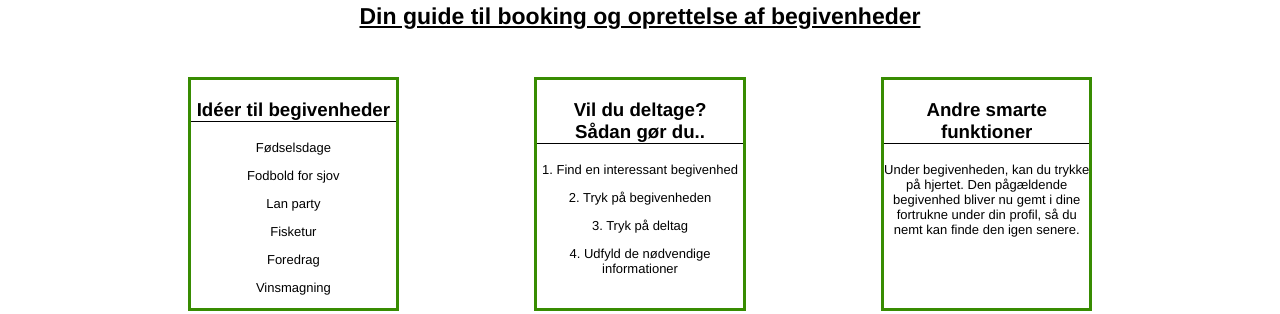
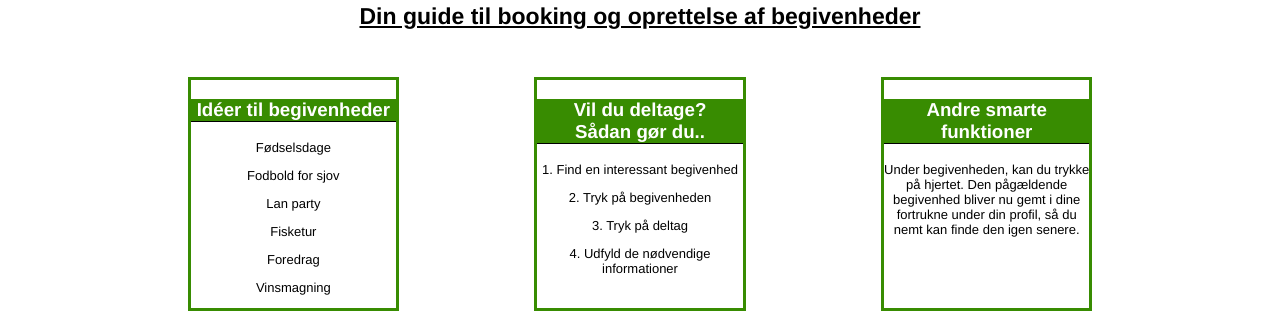
Before and after one commit to Surkrit/vrogum_forbedringer, a plain HTML site: page index.html in a window 1280 px wide. Shown: the part 644-958 px from the top of the page. Drawn offline with nearby package versions, Linux system fonts and the light colour scheme.

Commit message:
Ændret farve
hej

```diff
--- a/assets/stylesheet/style.css
+++ b/assets/stylesheet/style.css
@@ -161,6 +161,8 @@ li {
 .infoboxhead {
   text-align: center;
   border-bottom: solid black 1px;
+  background-color: #388c01;
+  color: white;
 }
 
 .categorybox {
```
